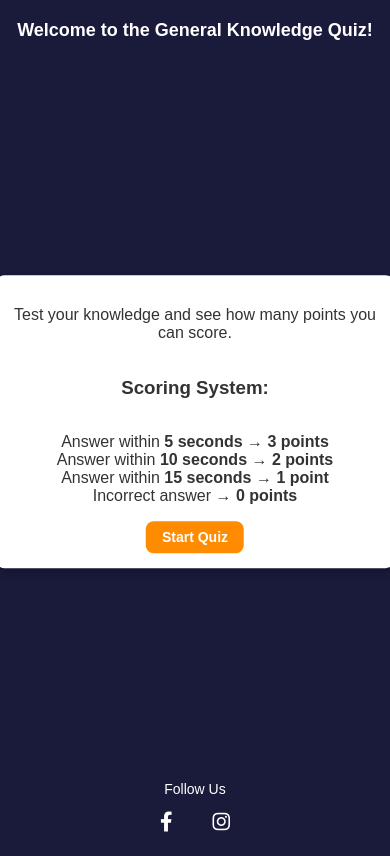
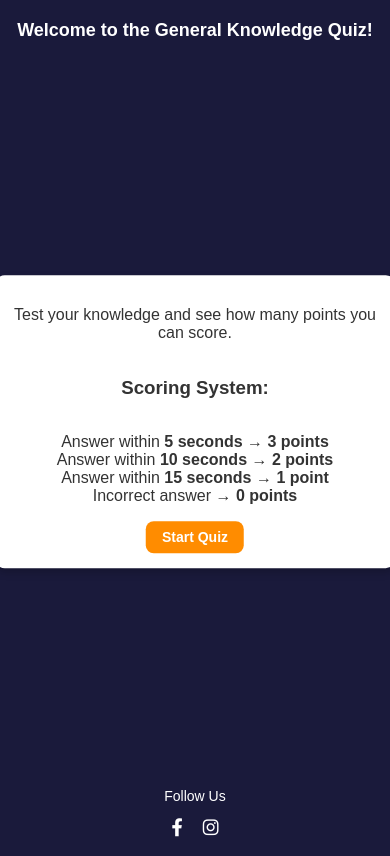
Before and after one commit to Omar6688/GK-QUIZ, a website: page index.html in a window 390 px wide. Drawn offline with Linux system fonts and the light colour scheme.

Commit message:
mobile screen footer

```diff
--- a/assets/css/style.css
+++ b/assets/css/style.css
@@ -305,14 +305,19 @@ footer {
     color: #ff8c00; /* Orange hover effect */
 }
 
-/* Minimize Footer Height on Small Screens */
+/* Adjust Footer Height for Mobile */
 @media screen and (max-width: 768px) {
     footer {
-        padding: 10px 0; /* Reduce padding */
-        font-size: 14px; /* Decrease text size */
+        padding: 5px 0; /* Reduce padding for a thinner footer */
+        font-size: 14px; /* Keep text small */
+        height: auto; /* Adjust height dynamically */
+    }
+
+    .social-icons {
+        gap: 10px; /* Reduce spacing between icons */
     }
 
     .social-icons a {
-        font-size: 20px; /* Slightly smaller icons */
+        font-size: 18px; /* Slightly smaller icons */
     }
 }
```
